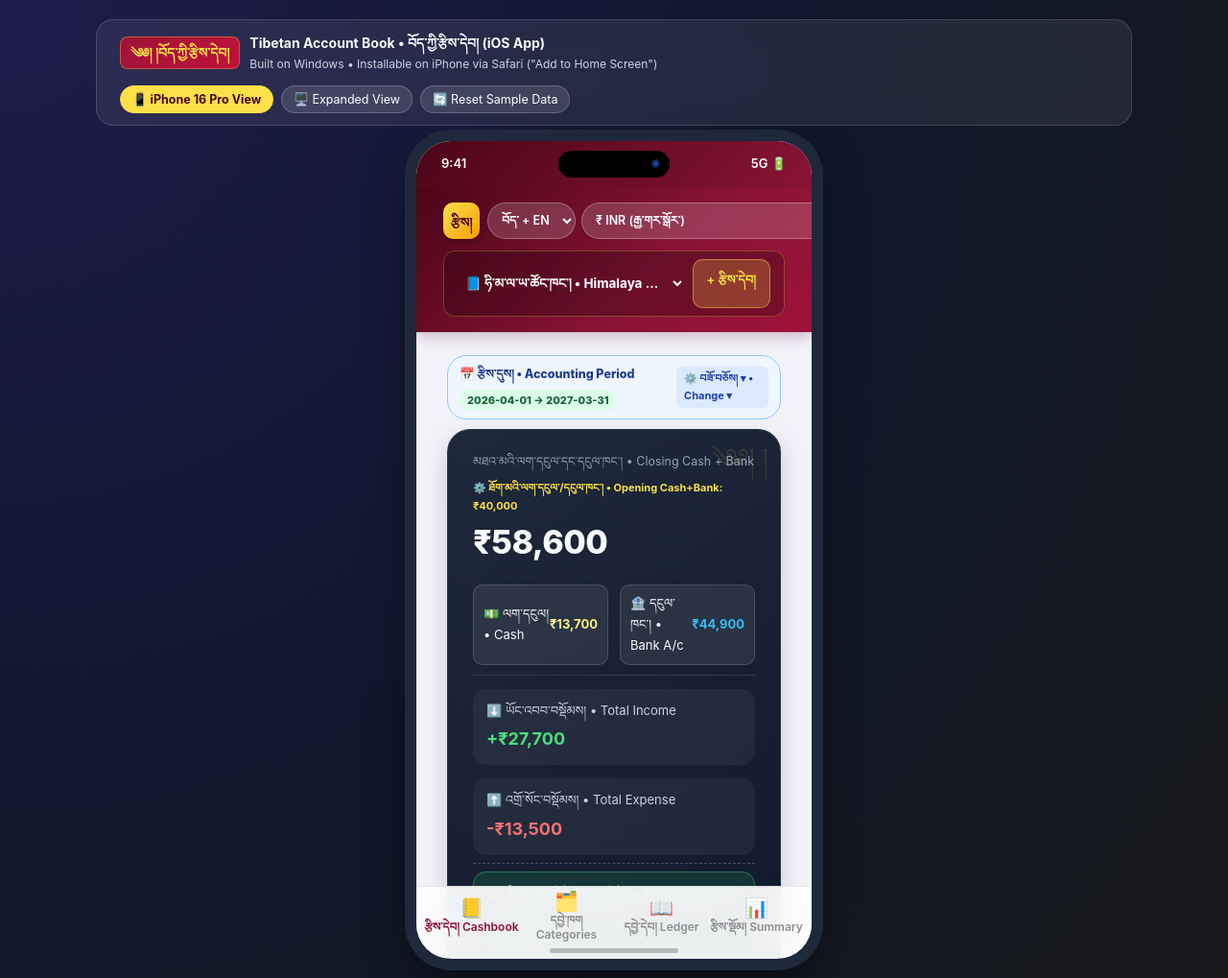
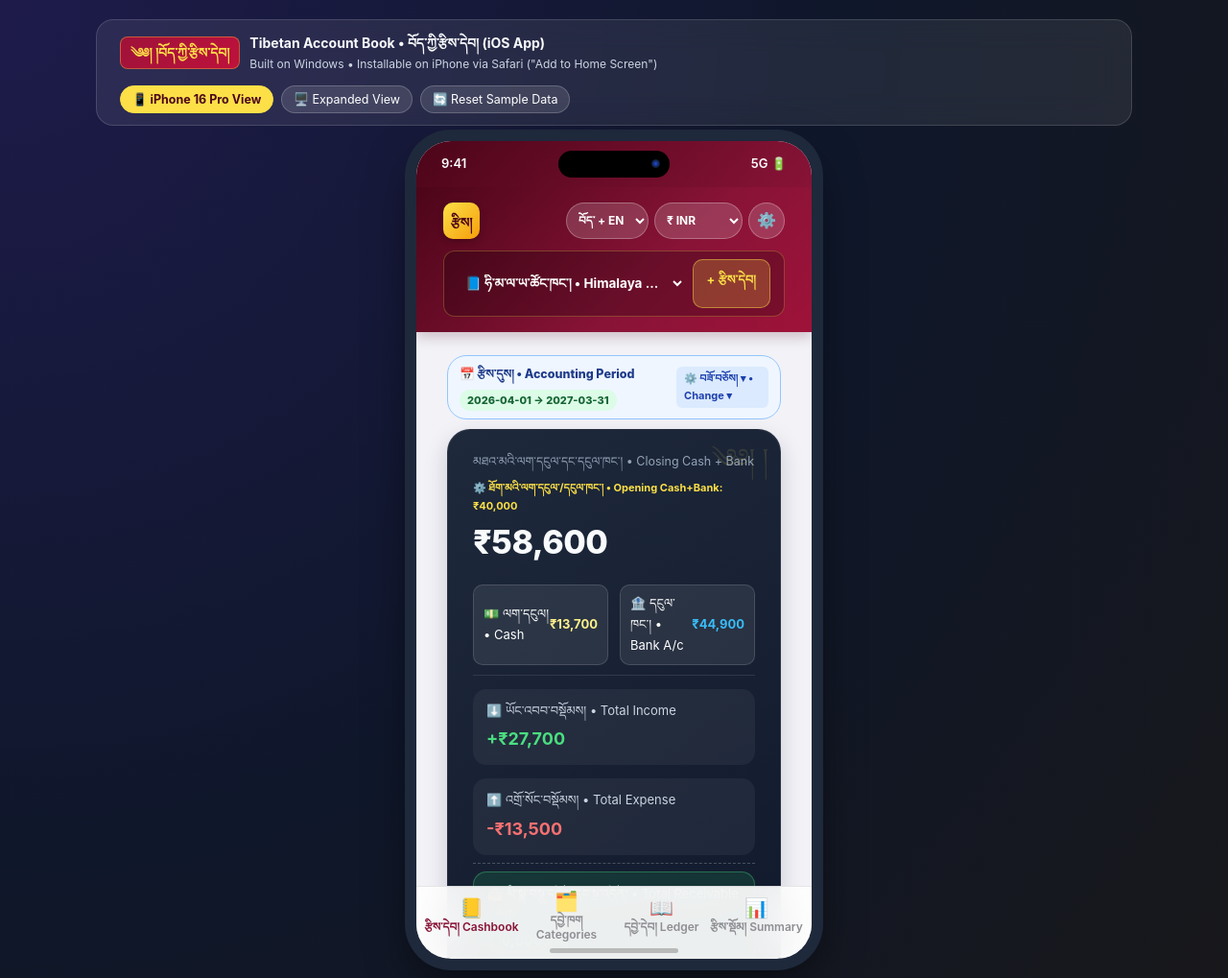
Before and after one commit to tendar6666/Tibetan-Account-IOS, a website: page index.html in a window 1280 px wide. Shown: the whole page at 96% size. Drawn offline with Linux system fonts and the light colour scheme.

Commit message:
fix(ui): lock top bar currency and settings pill widths to prevent header overflow

```diff
--- a/styles.css
+++ b/styles.css
@@ -200,12 +200,15 @@ body.fullscreen-mode .ios-home-indicator {
   justify-content: space-between;
   gap: 8px;
   margin-bottom: 10px;
+  width: 100%;
+  box-sizing: border-box;
 }
 
 .app-title-wrap {
   display: flex;
   align-items: center;
   gap: 9px;
+  flex-shrink: 0;
 }
 
 .app-logo-circle {
@@ -246,6 +249,7 @@ body.fullscreen-mode .ios-home-indicator {
   gap: 6px;
   flex-shrink: 0;
   margin-left: auto;
+  min-width: 0;
 }
 
 .pill-select {
@@ -253,16 +257,30 @@ body.fullscreen-mode .ios-home-indicator {
   color: #FFFFFF;
   border: 1px solid rgba(255, 255, 255, 0.28);
   border-radius: 999px;
+  height: 38px;
   min-height: 38px;
-  padding: 6px 10px;
-  font-size: 12.5px;
+  padding: 0 8px;
+  font-size: 12px;
   font-family: inherit;
-  font-weight: 600;
+  font-weight: 700;
   cursor: pointer;
   outline: none;
   display: inline-flex;
   align-items: center;
   box-sizing: border-box;
+  white-space: nowrap;
+}
+
+#langSelect {
+  width: auto;
+  max-width: 96px;
+  flex-shrink: 0;
+}
+
+#currSelect {
+  width: auto;
+  max-width: 92px;
+  flex-shrink: 0;
 }
 
 .pill-select option {
@@ -275,9 +293,12 @@ body.fullscreen-mode .ios-home-indicator {
   color: #FFFFFF;
   border: 1px solid rgba(255, 255, 255, 0.28);
   border-radius: 999px;
+  height: 38px;
+  width: 38px;
   min-height: 38px;
   min-width: 38px;
-  padding: 0 8px;
+  max-width: 38px;
+  padding: 0;
   font-size: 16px;
   cursor: pointer;
   outline: none;
@@ -285,6 +306,7 @@ body.fullscreen-mode .ios-home-indicator {
   align-items: center;
   justify-content: center;
   box-sizing: border-box;
+  flex-shrink: 0;
   transition: background 0.15s ease;
 }
 
```
Also changed, not shown: app.js.
